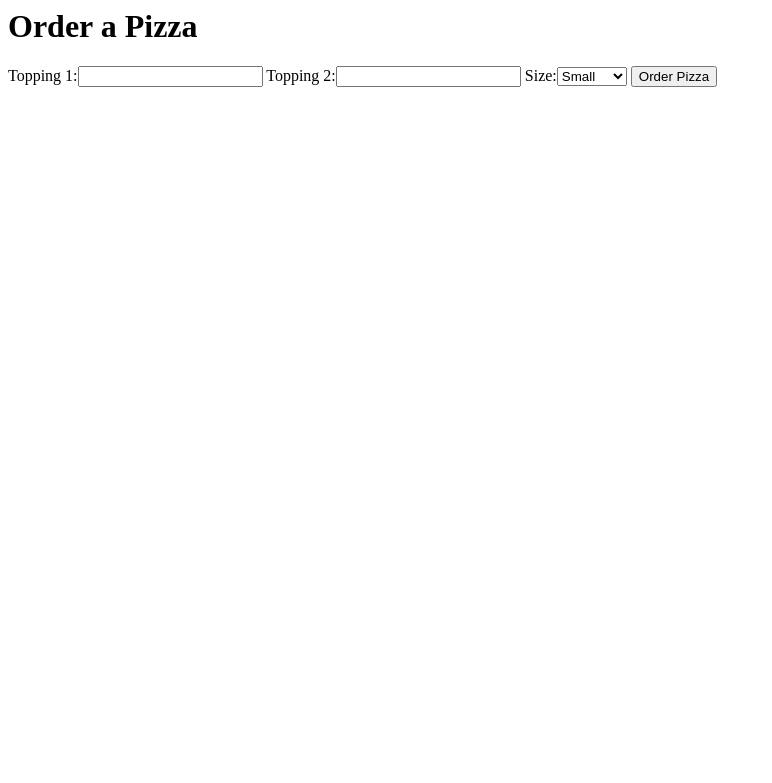
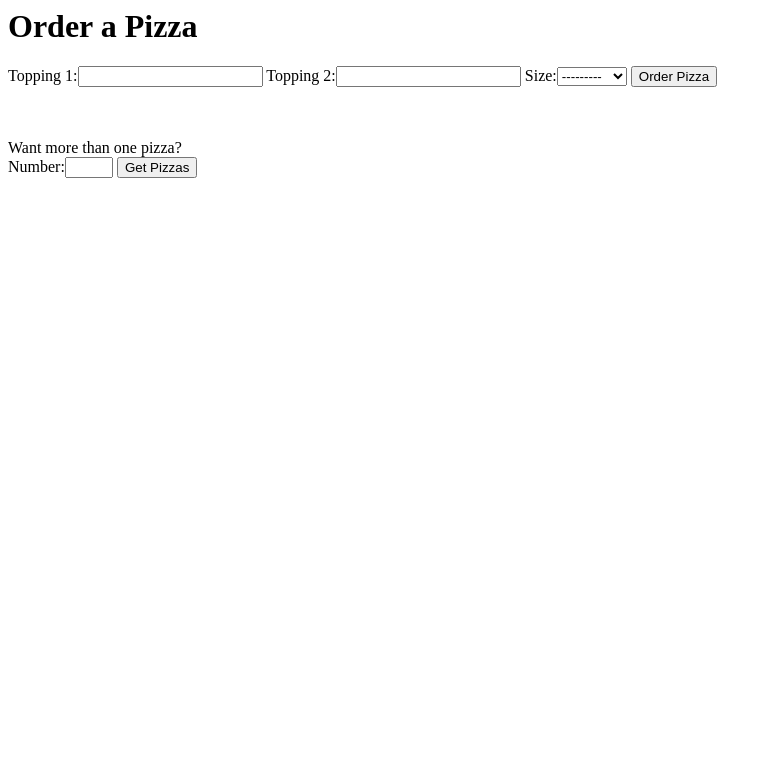
Before and after one commit to dankrzeminski32/Pizza-web-app-, a Django app: page /order in a window 1280 px wide. Shown: the top 783 px of the page, without its empty margins (0-772 px from the left). Run offline with Django 3.2, Linux system fonts and the light colour scheme; data comes from the database, SQL or seed files in the repository.

Commit message:
created view for multiple pizzas

```diff
--- a/nandiasgarden/urls.py
+++ b/nandiasgarden/urls.py
@@ -21,4 +21,5 @@ urlpatterns = [
     path('admin/', admin.site.urls),
     path('', views.home, name='home'),
     path('order', views.order, name='order'),
+    path('pizzas', views.pizzas, name='pizzas'),
 ]
--- a/pizza/forms.py
+++ b/pizza/forms.py
@@ -1,6 +1,16 @@
 from django import forms
+from .models import Pizza, Size
+#class PizzaForm(forms.Form):
+ #   topping1 = forms.CharField(label='Topping 1', max_length=100)
+  #  topping2 = forms.CharField(label='Topping 2', max_length=100)
+   # size = forms.ChoiceField(label='Size', choices=[('Small','Small'),('Medium','Medium'),('Large','Large')])
 
-class PizzaForm(forms.Form):
-    topping1 = forms.CharField(label='Topping 1', max_length=100)
-    topping2 = forms.CharField(label='Topping 2', max_length=100)
-    size = forms.ChoiceField(label='Size', choices=[('Small','Small'),('Medium','Medium'),('Large','Large')])
+class PizzaForm(forms.ModelForm):
+
+    class Meta:
+        model = Pizza
+        fields = ['topping1','topping2','size']
+        labels = {'topping1':'Topping 1','topping2':'Topping 2'}
+
+class MultiplePizzaForm(forms.Form):
+    number = forms.IntegerField(min_value=2, max_value=6)
--- a/pizza/templates/pizza/order.html
+++ b/pizza/templates/pizza/order.html
@@ -1,9 +1,20 @@
 <h1>Order a Pizza</h1>
 
 <h2>{{ note }}</h2>
+
 <form action="{% url 'order' %}" method="post">
     {% csrf_token %}
 {{ pizzaform }}
     </select>
     <input type="submit" value="Order Pizza">
 </form>
+
+<br><br>
+
+Want more than one pizza?
+
+<form action="{% url 'pizzas' %}" method="get">
+    {{ multiple_form}}
+    <input type="submit" value="Get Pizzas">
+
+</form>
--- a/pizza/views.py
+++ b/pizza/views.py
@@ -1,17 +1,22 @@
 from django.shortcuts import render
-from .forms import PizzaForm
+from .forms import PizzaForm, MultiplePizzaForm
 def home(request):
     return render(request, 'pizza/home.html')
 
 def order(request):
+    multiple_form = MultiplePizzaForm()
     if request.method == 'POST':
-        filled_form = PizzaForm(request.POST)
+        filled_form = PizzaForm(request.POST,)
         if filled_form.is_valid():
             note = 'Thanks for ordering! Your %s %s and %s is on its way!'%(filled_form.cleaned_data['size'],
             filled_form.cleaned_data['topping1'],
             filled_form.cleaned_data['topping2'],)
             new_form = PizzaForm()
-            return render(request, 'pizza/order.html', {'pizzaform': new_form, 'note':note})
+            return render(request, 'pizza/order.html', {'pizzaform': new_form, 'note':note, 'multiple_form':multiple_form})
     else:
         form = PizzaForm()
-        return render(request, 'pizza/order.html', {'pizzaform': form})
+        return render(request, 'pizza/order.html', {'pizzaform': form, 'multiple_form':multiple_form})
+
+def pizzas(self):
+    number_of_pizzas = 2
+    filled_multiple_pizza_form = MultiplePizzaForm(request.GET)
```
